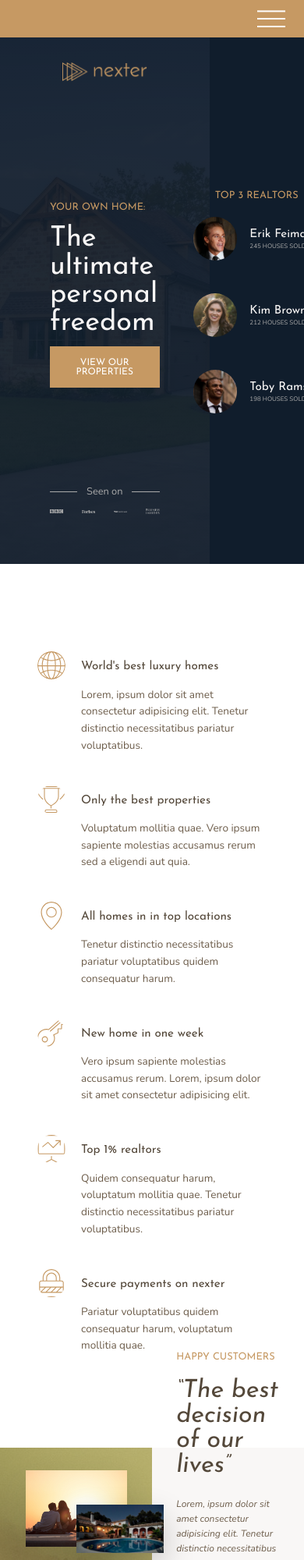
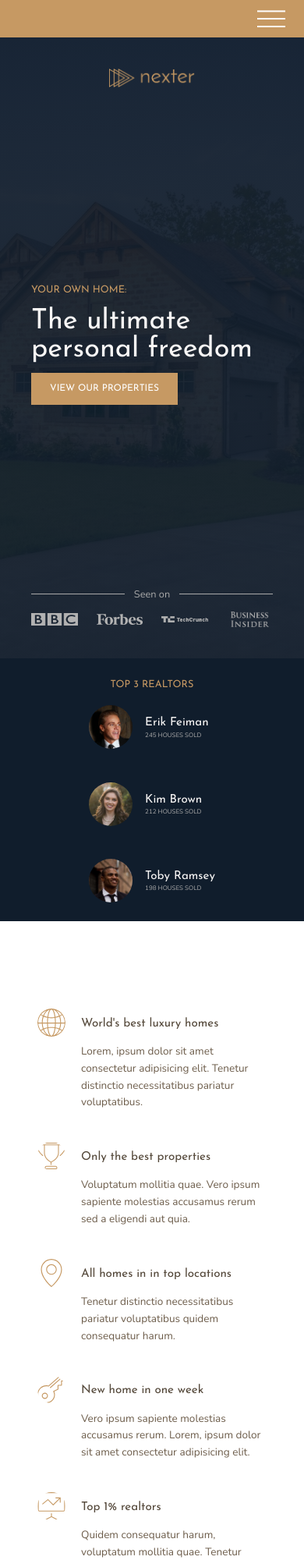
Before and after one commit to daikadai/HTMLCSS-Grid, a website: page index.html in a window 390 px wide. Shown: the top 2000 px of the page at 78% size. Drawn offline with nearby package versions, Linux system fonts and the light colour scheme.

Commit message:
17. Writting Media Queries Part-2

```diff
--- a/css/styles.css
+++ b/css/styles.css
@@ -26,6 +26,9 @@ body {
     .container {
       grid-template-rows: 6rem 80vh min-content 40vw repeat(3, min-content);
       grid-template-columns: [full-start] minmax(6rem, 1fr) [center-start] repeat(8, [col-start] minmax(min-content, 14rem) [col-end]) [center-end] minmax(6rem, 1fr) [full-end]; } }
+  @media only screen and (max-width: 50em) {
+    .container {
+      grid-template-rows: 6rem calc(100vh - 6rem); } }
 
 .heading-1, .heading-2, .heading-3, .heading-4 {
   font-family: "Josefin Sans", sans-serif;
@@ -135,6 +138,12 @@ body {
   grid-template-columns: minmax(min-content, max-content);
   row-gap: 1.5rem;
   justify-content: center; }
+  @media only screen and (max-width: 50em) {
+    .header {
+      grid-column: 1 / -1; } }
+  @media only screen and (max-width: 37.5em) {
+    .header {
+      padding: 5rem; } }
   .header__logo {
     height: 3rem;
     justify-self: center; }
@@ -173,12 +182,21 @@ body {
   justify-content: center;
   justify-items: center;
   row-gap: 2rem; }
+  @media only screen and (max-width: 50em) {
+    .realtors {
+      grid-column: 1 / -1; } }
   .realtors__list {
     display: grid;
     grid-template-columns: min-content max-content;
     column-gap: 2rem;
     row-gap: 5vh;
     align-items: center; }
+    @media only screen and (max-width: 50em) {
+      .realtors__list {
+        grid-template-columns: repeat(3, min-content max-content); } }
+    @media only screen and (max-width: 37.5em) {
+      .realtors__list {
+        grid-template-columns: min-content max-content; } }
   .realtors__img {
     width: 7rem;
     border-radius: 50%;
@@ -216,21 +234,34 @@ body {
   background-color: #c69963;
   grid-column: full-start / col-end 4;
   background-image: linear-gradient(rgba(198, 153, 99, 0.5), rgba(198, 153, 99, 0.5)), url(../img/back.jpg);
+  background-size: cover;
   display: grid;
   grid-template-rows: repeat(6, 1fr);
   grid-template-columns: repeat(6, 1fr);
   align-items: center; }
+  @media only screen and (max-width: 50em) {
+    .story__pictures {
+      grid-column: 1 / -1;
+      padding: 6rem; } }
 .story__img--1 {
   width: 100%;
   grid-row: 2 / 6;
   grid-column: 2 / 6;
   box-shadow: 0 2rem 5rem rgba(0, 0, 0, 0.1); }
+  @media only screen and (max-width: 50em) {
+    .story__img--1 {
+      grid-column: 1 / 5;
+      grid-row: 1 / -1; } }
 .story__img--2 {
   width: 115%;
   grid-row: 4 / 6;
   grid-column: 4 / 7;
   z-index: 20;
   box-shadow: 0 2rem 5rem rgba(0, 0, 0, 0.2); }
+  @media only screen and (max-width: 50em) {
+    .story__img--2 {
+      grid-row: 1 / -1;
+      width: 100%; } }
 .story__content {
   background-color: #f9f7f6;
   grid-column: col-start 5 / full-end;
@@ -238,6 +269,10 @@ body {
   display: grid;
   align-content: center;
   justify-items: start; }
+  @media only screen and (max-width: 50em) {
+    .story__content {
+      grid-column: 1 / -1;
+      grid-row: 5 / 6; } }
 .story__text {
   font-size: 1.5rem;
   font-style: italic;
--- a/sass/_base.scss
+++ b/sass/_base.scss
@@ -17,6 +17,8 @@ $font-display: 'Josefin Sans', sans-serif;
 //RESPONSIVE BREAKPOINT
 $bp-largest: 75em; //1200px
 $bp-large: 62.5em; //1000px
+$bp-medium: 50em; //800px
+$bp-small: 37.5em; //600px
 
 *,
 *::before,
@@ -51,4 +53,8 @@ body {
     grid-template-rows: 6rem 80vh min-content 40vw repeat(3,min-content);
     grid-template-columns: [full-start] minmax(6rem,1fr) [center-start] repeat(8,[col-start] minmax(min-content, 14rem)[col-end]) [center-end] minmax(6rem,1fr) [full-end];
   }
+
+  @media only screen and (max-width: $bp-medium) {
+    grid-template-rows: 6rem calc(100vh - 6rem);
+  }
 }
--- a/sass/_story.scss
+++ b/sass/_story.scss
@@ -3,10 +3,15 @@
     background-color: $color-primary;
     grid-column: full-start / col-end 4;
     background-image: linear-gradient(rgba($color-primary, .5), rgba($color-primary, .5)), url(../img/back.jpg);
+    background-size: cover;
     display: grid ;
     grid-template-rows: repeat(6,1fr);
     grid-template-columns: repeat(6,1fr);
     align-items: center;
+    @media only screen and (max-width: $bp-medium) {
+      grid-column: 1 / -1;
+      padding: 6rem;
+    }
   }
 
   &__img--1 {
@@ -14,13 +19,21 @@
     grid-row: 2 / 6;
     grid-column: 2 / 6;
     box-shadow: 0 2rem 5rem rgba(0, 0, 0, 0.1);
+    @media only screen and (max-width: $bp-medium) {
+      grid-column: 1 / 5;
+      grid-row: 1 / -1;
+    }
   }
 
   &__img--2 {
     width: 115%;
     grid-row: 4 / 6;
     grid-column: 4 / 7;
-    z-index: 20;box-shadow: 0 2rem 5rem rgba(0, 0, 0, 0.2)
+    z-index: 20;box-shadow: 0 2rem 5rem rgba(0, 0, 0, 0.2);
+    @media only screen and (max-width: $bp-medium) {
+      grid-row: 1 / -1;
+      width: 100%;
+    }
   }
 
   &__content {
@@ -36,6 +49,11 @@
     display: grid;
     align-content: center;
     justify-items: start;
+    @media only screen and (max-width: $bp-medium) {
+      grid-column: 1 / -1;
+      grid-row: 5 / 6;
+    }
+
   }
 
   &__text {
```
Also changed, not shown: sass/_header.scss (+8 -0 lines), sass/_realtors.scss (+11 -0 lines).
